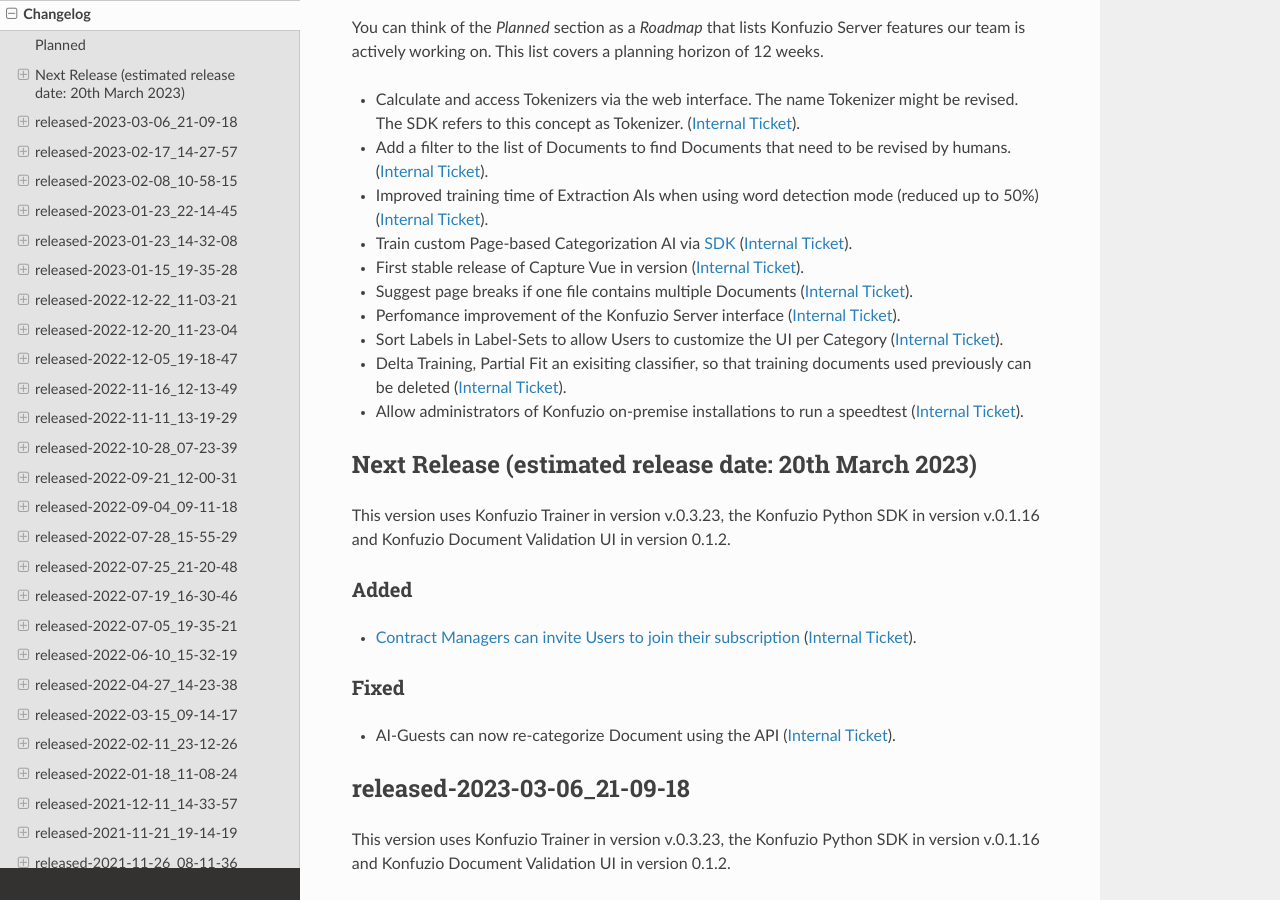
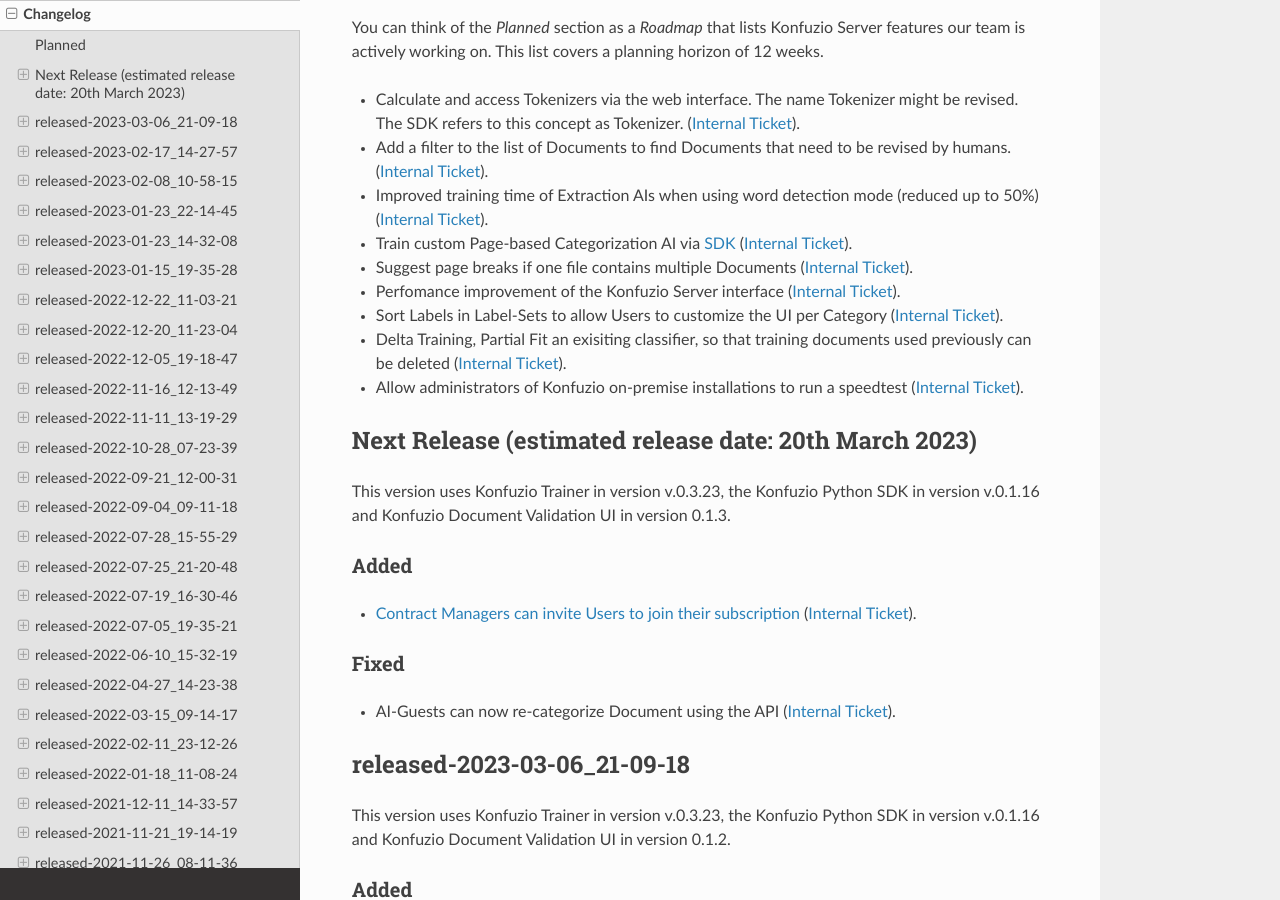
Before and after one commit to konfuzio-ai/konfuzio-sdk, a Sphinx documentation site: the page built from docs/web/changelog_app.md, in a window 1280 px wide and 900 px high, scrolled down 392 px. Built offline with Sphinx 7.4.7 and the Read the Docs theme 2.0.0, drawn with Linux system fonts in a browser that asks for light colours; pages that are not in the unit, such as notebooks, are missing from menus; a script that is not in the unit is left out.

Commit message:
Update changelog_app.md

```diff
--- a/docs/web/changelog_app.md
+++ b/docs/web/changelog_app.md
@@ -19,7 +19,6 @@
 - Add a filter to the list of Documents to find Documents that need to be revised by humans. ([Internal Ticket](https://git.konfuzio.com/konfuzio/objectives/-/issues/9242)).
 - Improved training time of Extraction AIs when using word detection mode (reduced up to 50%) ([Internal Ticket](https://git.konfuzio.com/konfuzio/objectives/-/issues/9435)).
 - Train custom Page-based Categorization AI via [SDK](https://github.com/konfuzio-ai/konfuzio-sdk/) ([Internal Ticket](https://git.konfuzio.com/konfuzio/objectives/-/issues/9481)).
-- First stable release of Capture Vue in version ([Internal Ticket](https://git.konfuzio.com/konfuzio/objectives/-/issues/9958)).
 - Suggest page breaks if one file contains multiple Documents ([Internal Ticket](https://git.konfuzio.com/konfuzio/objectives/-/issues/7671)).
 - Perfomance improvement of the Konfuzio Server interface ([Internal Ticket](https://git.konfuzio.com/konfuzio/objectives/-/issues/10274)).
 - Sort Labels in Label-Sets to allow Users to customize the UI per Category ([Internal Ticket](https://git.konfuzio.com/konfuzio/objectives/-/issues/8932)).
@@ -27,7 +26,6 @@
 - Allow administrators of Konfuzio on-premise installations to run a speedtest ([Internal Ticket](https://git.konfuzio.com/konfuzio/objectives/-/issues/9870)).
 
 <!---
-- Add self-service customer center to manage contracts and invoices ([Internal Documentation](https://git.konfuzio.com/konfuzio/manual/-/merge_requests/23/diffs), [Internal Ticket](https://git.konfuzio.com/konfuzio/objectives/-/issues/8235)).
 - Start automatic AI retraining after User confirms that he has finished a annotation review ([Internal Ticket](https://git.konfuzio.com/konfuzio/objectives/-/issues/9166)).
 --->
 
@@ -41,7 +39,7 @@
 
 ## Next Release (estimated release date: 20th March 2023)
 
-This version uses Konfuzio Trainer in version v.0.3.23, the Konfuzio Python SDK in version v.0.1.16 and Konfuzio Document Validation UI in version 0.1.2.
+This version uses Konfuzio Trainer in version v.0.3.23, the Konfuzio Python SDK in version v.0.1.16 and Konfuzio Document Validation UI in version 0.1.3.
 
 ### Added
 - [Contract Managers can invite Users to join their subscription](https://app.konfuzio.com/v3/swagger/#/documents/documents_retriev) ([Internal Ticket](https://git.konfuzio.com/konfuzio/objectives/-/issues/10583)).
```
